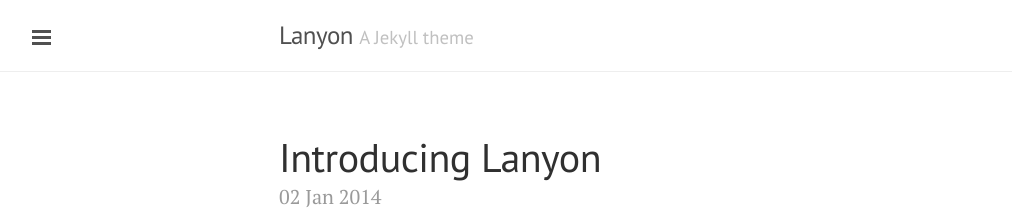
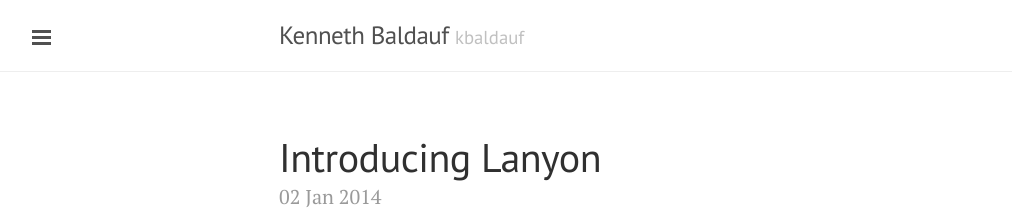
Before and after one commit to kbaldauf/kbaldauf.github.io, a Jekyll site: the page built from index.html, in a window 1280 px wide and 900 px high. Shown: the top 216 px of the window, without its empty margins (1-1013 px from the left). Built offline with Jekyll 4.4.1, drawn with Linux system fonts in a browser that asks for light colours; Markdown is read by kramdown in place of the engine named in the settings; the list of posts is cut into pages by our own code.

Commit message:
Updates to config.

```diff
--- a/_config.yml
+++ b/_config.yml
@@ -6,19 +6,18 @@
 permalink:        pretty
 
 # Setup
-title:            Lanyon
-tagline:          'A Jekyll theme'
-description:      'A reserved <a href="http://jekyllrb.com" target="_blank">Jekyll</a> theme that places the utmost gravity on content with a hidden drawer. Made by <a href="https://twitter.com/mdo" target="_blank">@mdo</a>.'
-url:              http://lanyon.getpoole.com
+title:            Kenneth Baldauf
+tagline:          'kbaldauf'
+description:      'puts "Hello World!"'
+url:              http://kbaldauf.github.io
 baseurl:          '/'
 paginate:         5
 
 author:
-  name:           'Mark Otto'
-  url:            https://twitter.com/mdo
+  name:           'Kenneth Baldauf'
 
 # Custom vars
 version:          1.0.0
 
 github:
-  repo:           https://github.com/poole/lanyon
+  repo:           https://github.com/kbaldauf/kbaldauf.github.io
```
